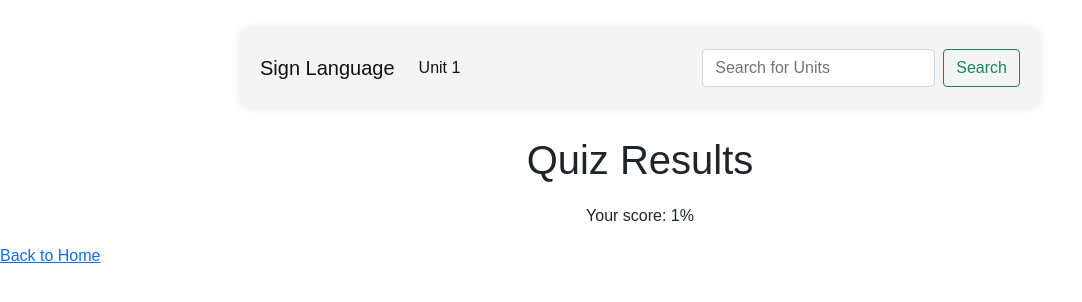
After one commit to shreeyapatell/uidesign-final, a Flask app: template templates/quiz_results.html in a window 1280 px wide. The commit adds this page. Shown: the top 302 px of the page, without its empty margins (0-1082 px from the left). Run offline with Flask 3, Linux system fonts and the light colour scheme; the template is opened without the code that fills it: most values are stand-ins (such as "Sample title", 1, 10 or a date in 2020); some libraries are stand-ins or nearby versions.

Commit message:
tried to get quiz score

```diff
--- a/server.py
+++ b/server.py
@@ -49,6 +49,7 @@ quiz_questions = {
     "video1": "https://www.youtube.com/embed/NJbkr3BerEU?si=McXm3adcEVxfoakx",
     "video2": "https://www.youtube.com/embed/VoetY5cF1Oo?si=m4omJGl_KJk_wUao",
     "video3": "https://www.youtube.com/embed/bsYCP5SEHSk?si=ucJd7EDJxQHm6A9Q",
+    "correct_answer": "question.video2",
     "next_q": "2",
     "prev_q": "beg"
     },
@@ -58,6 +59,7 @@ quiz_questions = {
         "video1": "https://www.youtube.com/embed/VoetY5cF1Oo?si=Xcvr84frYjrnyXRo",
         "video2": "https://www.youtube.com/embed/rVE_TKIclps?si=bwHg9Q2Es8s4uH5G",
         "video3": "https://www.youtube.com/embed/0nq-8ZTXrFo?si=KlR82HUW6y5H70eT",
+        "correct_answer": "question.video3",
         "next_q": "3",
         "prev_q": "1"
     },
@@ -67,6 +69,7 @@ quiz_questions = {
         "video1": "https://www.youtube.com/embed/rVE_TKIclps?si=t7pu1oFYsP6turCy",
         "video2": "https://www.youtube.com/embed/2dALbgMQWmk?si=LSCFAD5jdV8bznOw",
         "video3": "https://www.youtube.com/embed/NH2cqOYnQYY?si=PAVMxWhO-8-6SnSf",
+        "correct_answer": "question.video2",
         "next_q": "end",
         "prev_q": "2"
     }
@@ -83,10 +86,31 @@ def learn(lesson_id):
     lesson=lessons[lesson_id]
     return render_template('learn.html', lesson=lesson)
 
-@app.route('/quiz/<quiz_id>')
+
+@app.route('/quiz/<quiz_id>', methods=['GET', 'POST'])
 def quiz(quiz_id):
-    question = quiz_questions[quiz_id]
+    question = quiz_questions.get(quiz_id)
+    if not question:
+        return "Question not found", 404
+
+    if request.method == 'POST':
+        # Process submitted quiz answers
+        selected_answer = request.form.get('selected_answer')
+        user_responses = {quiz_id: selected_answer}
+        score_percentage = calculate_score(user_responses)
+        return render_template('quiz_results.html', score_percentage=score_percentage)
+
     return render_template('quiz.html', question=question)
+
+
+def calculate_score(user_responses):
+    total_questions = len(user_responses)
+    total_correct = sum(1 for question_id, user_response in user_responses.items() if user_response == quiz_questions[question_id]["correct_answer"])
+    score_percentage = (total_correct / total_questions) * 100
+    return score_percentage
+
+
+
 
 if __name__ == '__main__':
     app.run(debug=True)
--- /dev/null
+++ b/templates/quiz_results.html
@@ -0,0 +1,16 @@
+{% include 'header.html' %}
+
+<head>
+    <meta charset="UTF-8">
+    <meta name="viewport" content="width=device-width, initial-scale=1.0">
+    <title>Quiz Results</title>
+    <!-- Include any necessary CSS stylesheets -->
+    <link rel="stylesheet" href="path/to/your/styles.css">
+</head>
+<body>
+    <h1>Quiz Results</h1>
+    <p>Your score: {{ score_percentage }}%</p>
+    <!-- Optionally, you can include additional information such as correct/incorrect answers, etc. -->
+    <a href="/">Back to Home</a>
+    <!-- You can include a link to navigate back to the home page or any other relevant page -->
+</body>
```
Also changed, not shown: templates/quiz.html (+15 -1 lines), static/main.css (line endings or trailing spaces).
